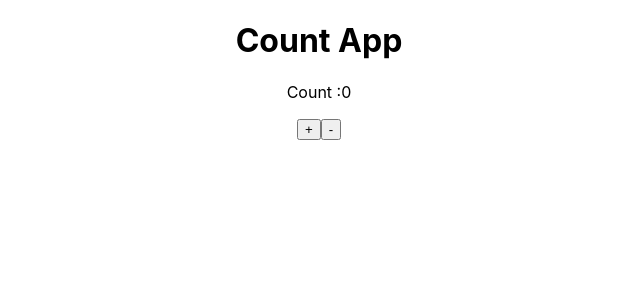
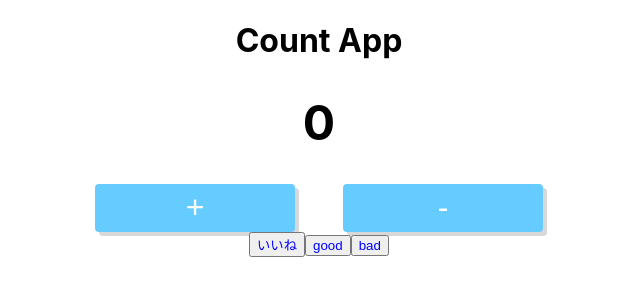
Before and after one commit to Yuki326/count_app, a React (Create React App) app: page / in a window 1280 px wide. Shown: the top 300 px of the page, without its empty margins (321-961 px from the left). Built offline with nearby package versions, Linux system fonts and the light colour scheme.

Commit message:
トグルボタンの実装

```diff
--- a/src/App.js
+++ b/src/App.js
@@ -1,5 +1,6 @@
 import React,{Component} from 'react';
 import Counter from './Counter';
+import ToggleButton from './ToggleButton';
 import './App.css';
 
 class App extends Component{
@@ -8,6 +9,10 @@ class App extends Component{
       <div className="App">
         <h1>Count App</h1>
         <Counter />
+
+        <ToggleButton title="いいね" />
+        <ToggleButton title="good" />
+        <ToggleButton title="bad" />
       </div>
     )
   }
--- a/src/Counter.js
+++ b/src/Counter.js
@@ -1,5 +1,5 @@
 import React,{Component} from 'react';
-
+import './counter.css'
 class Counter extends Component{
   constructor(props){
     super(props)
@@ -17,16 +17,16 @@ class Counter extends Component{
   decrement = () => {
     this.setState(
       {
-        count:this.state.count - 1
+        count:this.state.count>0 ? this.state.count - 1:0
       });
   };
 
   render(){
     return (
       <div>
-        <p>Count :{this.state.count}</p>
-        <button onClick={this.increment}>+</button>
-        <button onClick={this.decrement}>-</button>
+        <h1 className="counter">{this.state.count}</h1>
+        <button className="counterButton"onClick={this.increment}>+</button>
+        <button className="counterButton"onClick={this.decrement}>-</button>
       </div>
     )
   }
--- /dev/null
+++ b/src/ToggleButton.js
@@ -0,0 +1,11 @@
+import React from 'react';
+import './toggleButton.css';
+function ToggleButton(props){
+  const[liked,setLiked] = React.useState(false);
+  const className = liked ? 'on':'off'
+  return(
+    <button className={className} onClick={()=>setLiked(!liked)}>{props.title}</button>
+  )
+}
+
+export default ToggleButton
--- /dev/null
+++ b/src/counter.css
@@ -0,0 +1,29 @@
+.counter{
+  font-size:3rem;
+}
+
+.counterButton {
+  display: inline-block;
+  font-size: 32px;
+  width: 200px;
+  height: 48px;
+  border-radius: 4px;
+  margin-right: 24px;
+  margin-left: 24px;
+  color: #fff;
+  background-color: #66ccff;
+  border: none;
+  outline: none;
+  box-shadow: 4px 4px #d8d8d8;
+  cursor: pointer;
+  -webkit-appearance: none;
+  -moz-appearance: none;
+  appearance: none;
+}
+
+.counterButton:active {
+  position: relative;
+  top: 4px;
+  left: 4px;
+  box-shadow: none;
+}
--- /dev/null
+++ b/src/toggleButton.css
@@ -0,0 +1,8 @@
+.off{
+  background-color: while;
+  color:blue;
+}
+.on{
+  background-color: blue;
+  color:white;
+}
```
